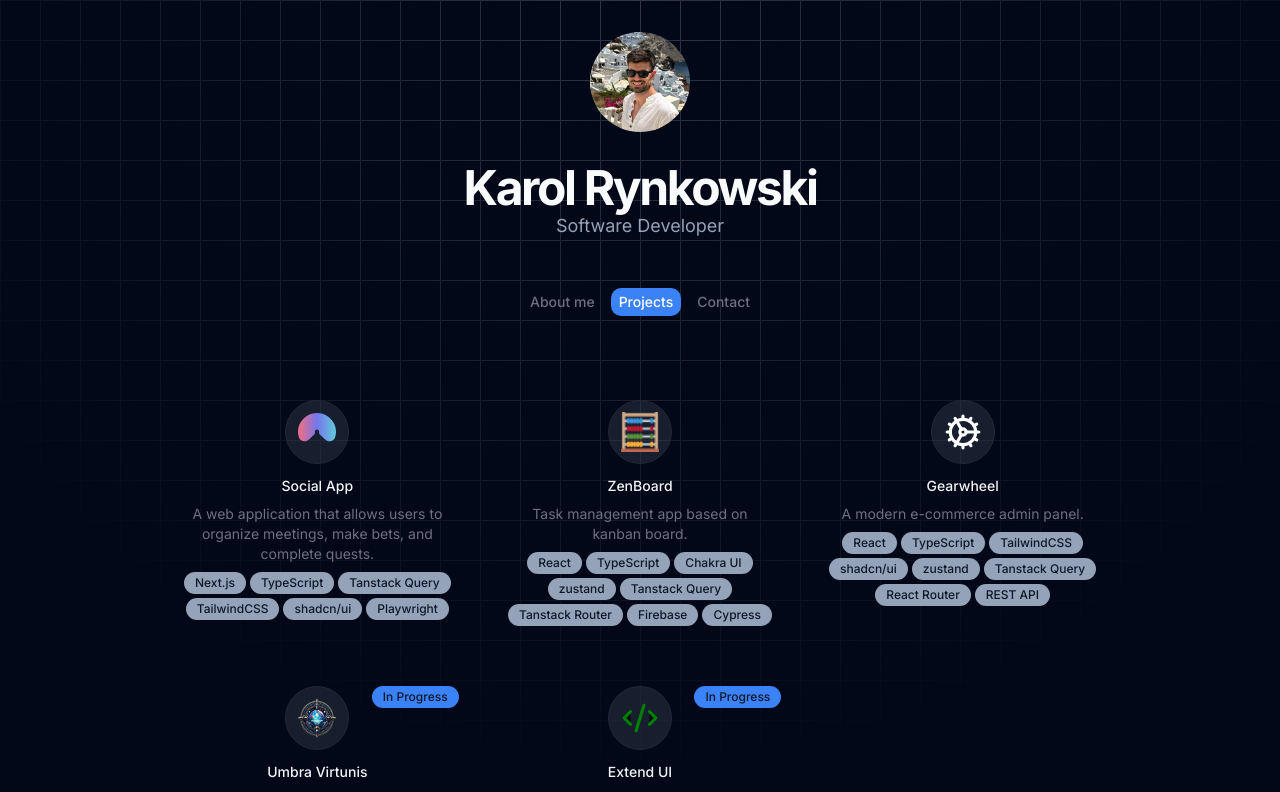
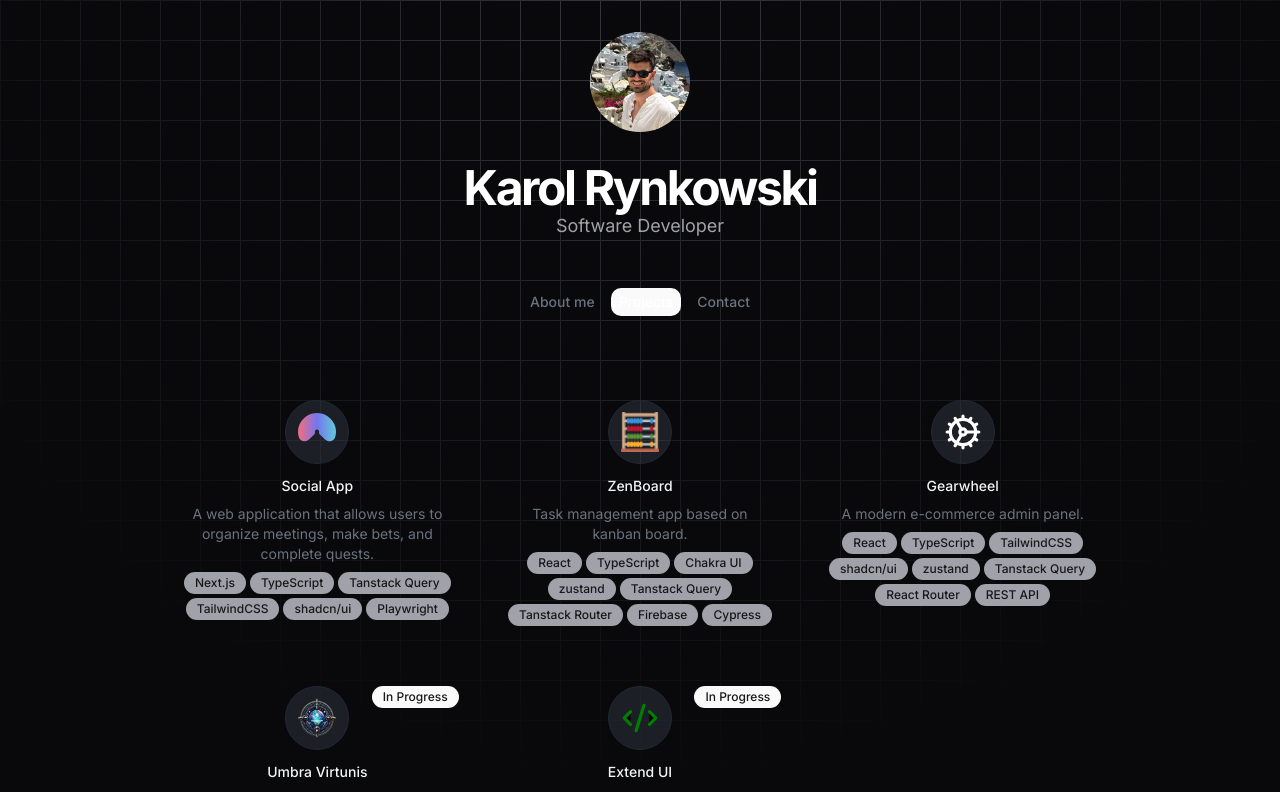
Before and after one commit to rynkovski/portfolio_v2, a Next.js app: page /projects in a window 1280 px wide. Shown: the top 792 px of the page. Built offline with nearby package versions, Linux system fonts and the light colour scheme.

Commit message:
feat: update styles

```diff
--- /dev/null
+++ b/src/components/ui/grid-pattern.tsx
@@ -0,0 +1,72 @@
+import { useId } from "react";
+
+import { cn } from "@/lib/utils";
+
+interface GridPatternProps {
+  width?: any;
+  height?: any;
+  x?: any;
+  y?: any;
+  squares?: Array<[x: number, y: number]>;
+  strokeDasharray?: any;
+  className?: string;
+  [key: string]: any;
+}
+
+export function GridPattern({
+  width = 40,
+  height = 40,
+  x = -1,
+  y = -1,
+  strokeDasharray = 0,
+  squares,
+  className,
+  ...props
+}: GridPatternProps) {
+  const id = useId();
+
+  return (
+    <svg
+      aria-hidden="true"
+      className={cn(
+        "pointer-events-none absolute inset-0 h-full w-full fill-gray-400/30 stroke-gray-400/30",
+        className,
+      )}
+      {...props}
+    >
+      <defs>
+        <pattern
+          id={id}
+          width={width}
+          height={height}
+          patternUnits="userSpaceOnUse"
+          x={x}
+          y={y}
+        >
+          <path
+            d={`M.5 ${height}V.5H${width}`}
+            fill="none"
+            strokeDasharray={strokeDasharray}
+          />
+        </pattern>
+      </defs>
+      <rect width="100%" height="100%" strokeWidth={0} fill={`url(#${id})`} />
+      {squares && (
+        <svg x={x} y={y} className="overflow-visible">
+          {squares.map(([x, y]) => (
+            <rect
+              strokeWidth="0"
+              key={`${x}-${y}`}
+              width={width - 1}
+              height={height - 1}
+              x={x * width + 1}
+              y={y * height + 1}
+            />
+          ))}
+        </svg>
+      )}
+    </svg>
+  );
+}
+
+export default GridPattern;
--- a/src/styles/globals.css
+++ b/src/styles/globals.css
@@ -2,58 +2,60 @@
 @tailwind components;
 @tailwind utilities;
 
+
 @layer base {
   :root {
     --background: 0 0% 100%;
-    --foreground: 222.2 84% 4.9%;
+    --foreground: 240 10% 3.9%;
     --card: 0 0% 100%;
-    --card-foreground: 222.2 84% 4.9%;
+    --card-foreground: 240 10% 3.9%;
     --popover: 0 0% 100%;
-    --popover-foreground: 222.2 84% 4.9%;
-    --primary: 221.2 83.2% 53.3%;
-    --primary-foreground: 210 40% 98%;
-    --secondary: 210 40% 96.1%;
-    --secondary-foreground: 222.2 47.4% 11.2%;
-    --muted: 210 40% 96.1%;
-    --muted-foreground: 215.4 16.3% 46.9%;
-    --accent: 210 40% 96.1%;
-    --accent-foreground: 222.2 47.4% 11.2%;
+    --popover-foreground: 240 10% 3.9%;
+    --primary: 240 5.9% 10%;
+    --primary-foreground: 0 0% 98%;
+    --secondary: 240 4.8% 95.9%;
+    --secondary-foreground: 240 5.9% 10%;
+    --muted: 240 4.8% 95.9%;
+    --muted-foreground: 240 3.8% 46.1%;
+    --accent: 240 4.8% 95.9%;
+    --accent-foreground: 240 5.9% 10%;
     --destructive: 0 84.2% 60.2%;
-    --destructive-foreground: 210 40% 98%;
-    --border: 214.3 31.8% 91.4%;
-    --input: 214.3 31.8% 91.4%;
-    --ring: 221.2 83.2% 53.3%;
+    --destructive-foreground: 0 0% 98%;
+    --border: 240 5.9% 90%;
+    --input: 240 5.9% 90%;
+    --ring: 240 5.9% 10%;
     --radius: 0.75rem;
+    --chart-1: 12 76% 61%;
+    --chart-2: 173 58% 39%;
+    --chart-3: 197 37% 24%;
+    --chart-4: 43 74% 66%;
+    --chart-5: 27 87% 67%;
   }
 
   .dark {
-    --background: 222.2 84% 4.9%;
-    --foreground: 210 40% 98%;
-    --card: 222.2 84% 4.9%;
-    --card-foreground: 210 40% 98%;
-    --popover: 222.2 84% 4.9%;
-    --popover-foreground: 210 40% 98%;
-    --primary: 217.2 91.2% 59.8%;
-    --primary-foreground: 222.2 47.4% 11.2%;
-    --secondary: 217.2 32.6% 17.5%;
-    --secondary-foreground: 210 40% 98%;
-    --muted: 217.2 32.6% 17.5%;
-    --muted-foreground: 215 20.2% 65.1%;
-    --accent: 217.2 32.6% 17.5%;
-    --accent-foreground: 210 40% 98%;
+    --background: 240 10% 3.9%;
+    --foreground: 0 0% 98%;
+    --card: 240 10% 3.9%;
+    --card-foreground: 0 0% 98%;
+    --popover: 240 10% 3.9%;
+    --popover-foreground: 0 0% 98%;
+    --primary: 0 0% 98%;
+    --primary-foreground: 240 5.9% 10%;
+    --secondary: 240 3.7% 15.9%;
+    --secondary-foreground: 0 0% 98%;
+    --muted: 240 3.7% 15.9%;
+    --muted-foreground: 240 5% 64.9%;
+    --accent: 240 3.7% 15.9%;
+    --accent-foreground: 0 0% 98%;
     --destructive: 0 62.8% 30.6%;
-    --destructive-foreground: 210 40% 98%;
-    --border: 217.2 32.6% 17.5%;
-    --input: 217.2 32.6% 17.5%;
-    --ring: 224.3 76.3% 48%;
+    --destructive-foreground: 0 0% 98%;
+    --border: 240 3.7% 15.9%;
+    --input: 240 3.7% 15.9%;
+    --ring: 240 4.9% 83.9%;
+    --chart-1: 220 70% 50%;
+    --chart-2: 160 60% 45%;
+    --chart-3: 30 80% 55%;
+    --chart-4: 280 65% 60%;
+    --chart-5: 340 75% 55%;
   }
 }
-
-@layer base {
-  * {
-    @apply border-border;
-  }
-  body {
-    @apply bg-background text-foreground;
-  }
-}
```
